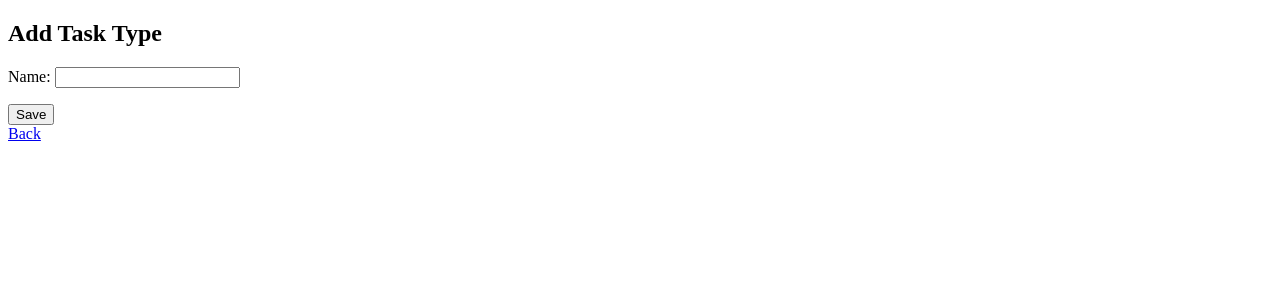
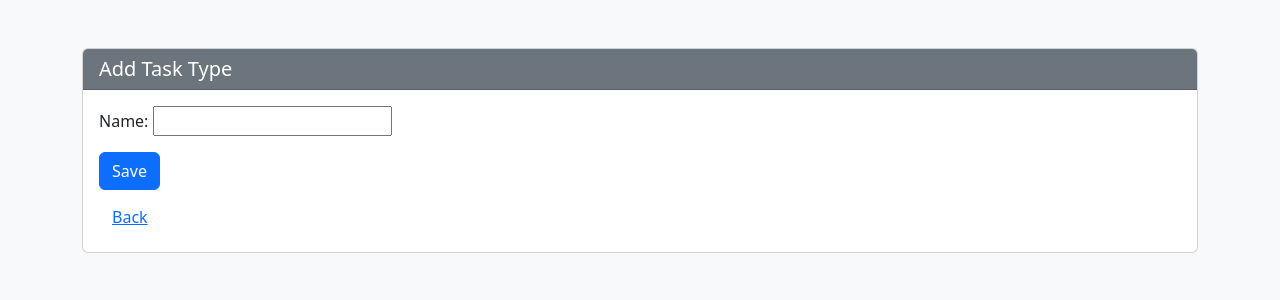
Before and after one commit to Tomek93x/it_company_task_manager, a Django app: page /add-task-type/ in a window 1280 px wide. Shown: the top 300 px of the page. Run offline with Django 5.2, Linux system fonts and the light colour scheme.

Commit message:
Add Bootstrap 5 Volt styled template for task type creation

```diff
--- a/templates/add_task_type.html
+++ b/templates/add_task_type.html
@@ -1,17 +1,26 @@
 <!DOCTYPE html>
-<html>
+<html lang="en">
 <head>
+    <meta charset="UTF-8">
     <title>Add Task Type</title>
+    <meta name="viewport" content="width=device-width, initial-scale=1">
+    <link href="https://cdn.jsdelivr.net/npm/bootstrap@5.3.0/dist/css/bootstrap.min.css" rel="stylesheet">
 </head>
-<body>
-    <h2>Add Task Type</h2>
-
-    <form method="post">
-        {% csrf_token %}
-        {{ form.as_p }}
-        <button type="submit">Save</button>
-    </form>
-
-    <a href="{% url 'home' %}">Back</a>
+<body class="bg-light">
+    <div class="container my-5">
+        <div class="card">
+            <div class="card-header bg-secondary text-white">
+                <h2 class="h5 m-0">Add Task Type</h2>
+            </div>
+            <div class="card-body">
+                <form method="post">
+                    {% csrf_token %}
+                    {{ form.as_p }}
+                    <button type="submit" class="btn btn-primary">Save</button>
+                </form>
+                <a href="{% url 'home' %}" class="btn btn-link mt-2">Back</a>
+            </div>
+        </div>
+    </div>
 </body>
 </html>
```
